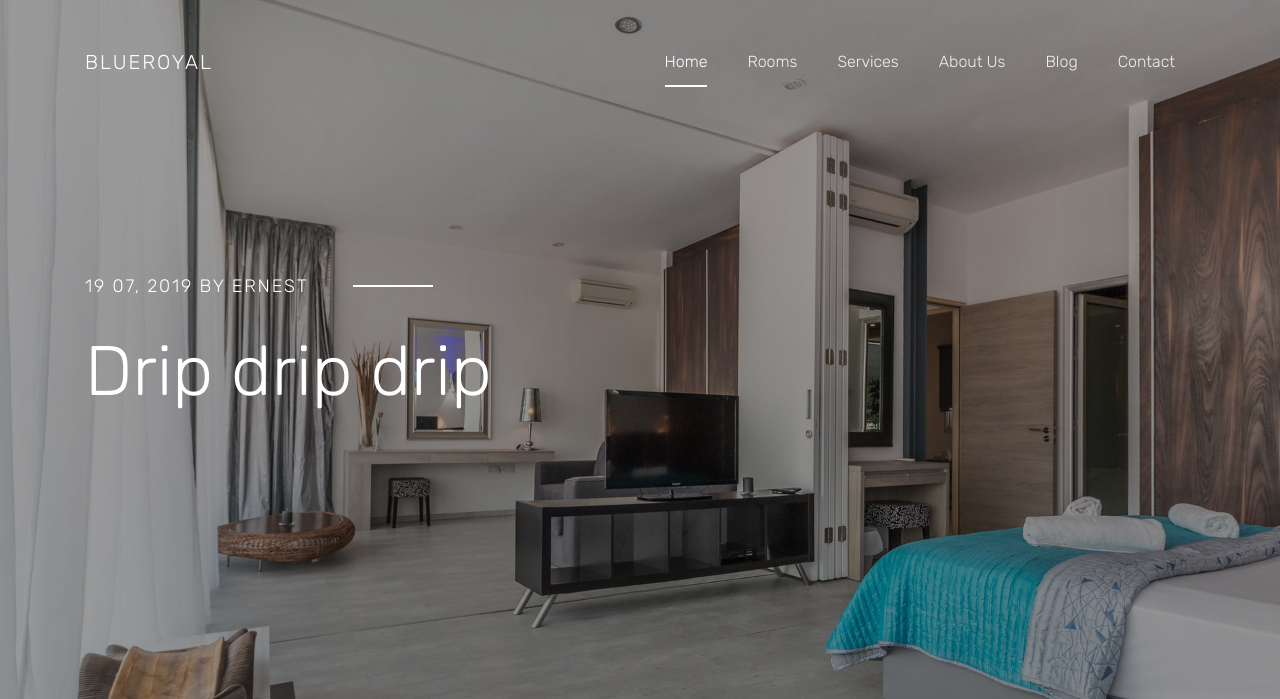
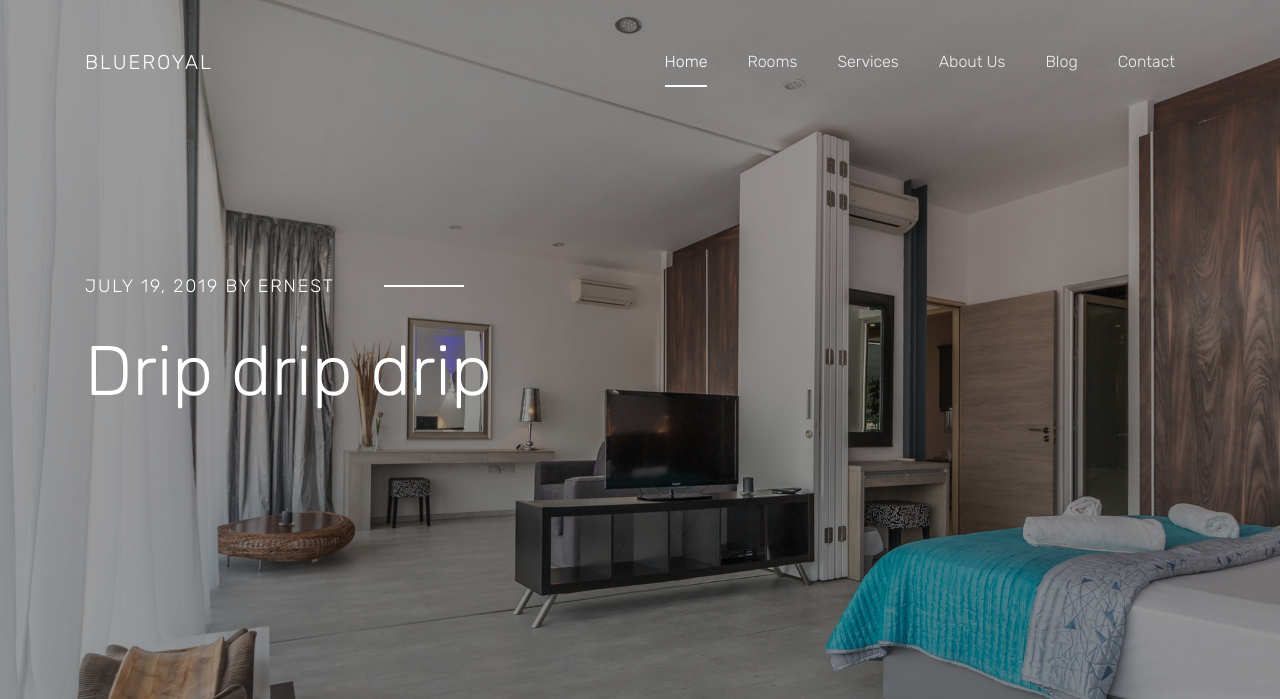
Before and after one commit to asaern9/blueroyal, a Django app: a page that uses blog/templates/blog/blog-single.html in a window 1280 px wide. Shown: the top 699 px of the page. Run offline with Django 3.2, Linux system fonts and the light colour scheme; data comes from the database, SQL or seed files in the repository; some libraries are stand-ins or nearby versions; some web fonts are replaced.

Commit message:
Update blog-single.html

```diff
--- a/blog/templates/blog/blog-single.html
+++ b/blog/templates/blog/blog-single.html
@@ -6,7 +6,7 @@
     <div class="container">
       <div class="row align-items-center">
         <div class="col-md-10">
-          <span class="subheading-sm">{{ object.published_date|date:'d m, Y' }} by {{ object.reporter }}</span>
+          <span class="subheading-sm">{{ object.published_date|date:'F d, Y' }} by {{ object.reporter }}</span>
               <h2 class="heading">{{ object.title }}</h2>
         </div>
       </div>
```
